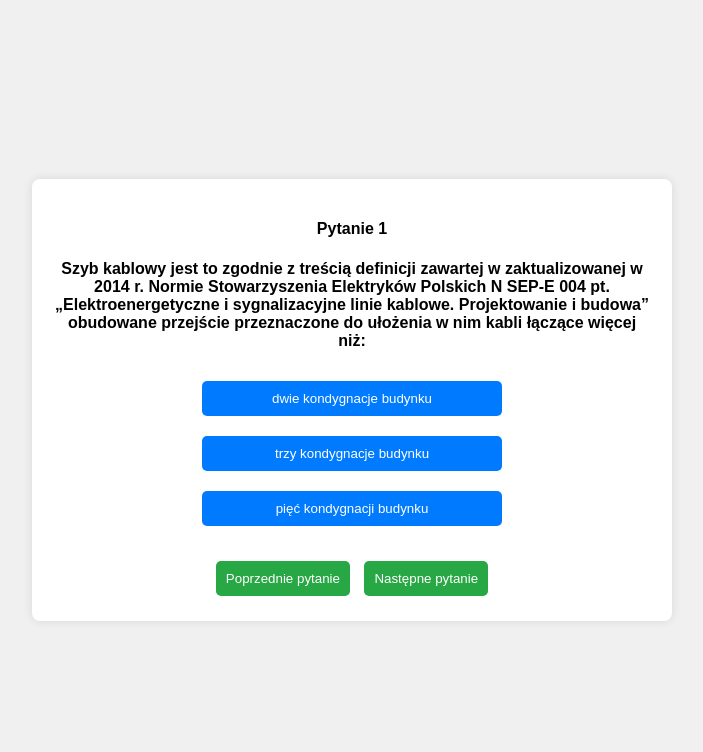
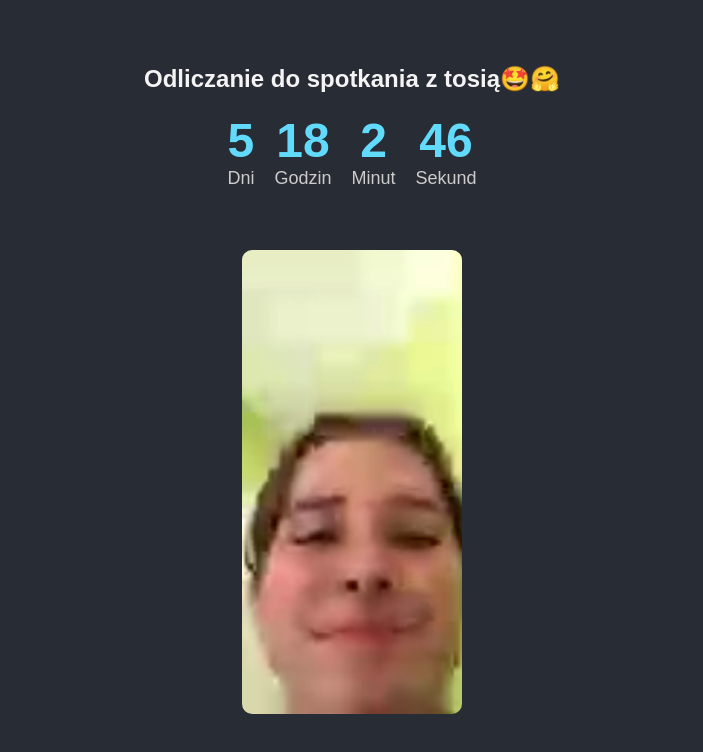
Before and after one commit to JTraf/yohny.github.io, a plain HTML site: page index.html in a window 1280 px wide. Shown: the whole page, without its empty margins (288-991 px from the left). Drawn offline with Linux system fonts and the light colour scheme.

Commit message:
Add files via upload

```diff
--- a/index.html
+++ b/index.html
@@ -1,30 +1,34 @@
 <!DOCTYPE html>
 <html lang="pl">
   <head>
-    <meta charset="UTF-8">
-    <meta name="viewport" content="width=device-width, initial-scale=1.0">
-    <title>Test</title>
-    <link rel="stylesheet" href="styles.css">
+    <meta charset="UTF-8" />
+    <meta name="viewport" content="width=device-width, initial-scale=1.0" />
+    <title>Licznik czasu</title>
+    <link rel="stylesheet" href="styles.css" />
   </head>
   <body>
-    <div class="quiz-container">
-        <div id="question-container">
-            <h4 id="question-number">Pytanie 1</h2>
-            <h4 id="question">Pytanie</h4>
-            <div class="options">
-                <button class="option" onclick="selectOption(0)">Option 1</button>
-                <button class="option" onclick="selectOption(1)">Option 2</button>
-                <button class="option" onclick="selectOption(2)">Option 3</button>
+    <div class="countdown-container">
+      <h1>Odliczanie do spotkania z tosią🤩🤗</h1>
+      <div id="countdown">
+        <div class="time-section">
+          <span id="days">00</span>
+          <p>Dni</p>
         </div>
-            <div class="navigation">
-                <button onclick="previousQuestion()">Poprzednie pytanie</button>
-                <button onclick="nextQuestion()">Następne pytanie</button>
+        <div class="time-section">
+          <span id="hours">00</span>
+          <p>Godzin</p>
+        </div>
+        <div class="time-section">
+          <span id="minutes">00</span>
+          <p>Minut</p>
+        </div>
+        <div class="time-section">
+          <span id="seconds">00</span>
+          <p>Sekund</p>
         </div>
       </div>
-        <div id="explanation-container" class="hidden">
-            <h3 id="explanation-title">Wyjaśnienie</h3>
-            <p id="explanation">Wyjaśnienie tutaj</p>
-            <button id="back-button" onclick="loadQuestion()">Powrót do pytania</button>
+      <div class="photo-frame">
+        <img src="zdjecie.jpg" alt="Tosia" id="photo" />
       </div>
     </div>
     <script src="script.js"></script>
--- a/script.js
+++ b/script.js
@@ -1,92 +1,25 @@
-const questions = [
-    {
-        question: "Szyb kablowy jest to zgodnie z treścią definicji zawartej w zaktualizowanej w 2014 r. Normie Stowarzyszenia Elektryków Polskich N SEP-E 004 pt. „Elektroenergetyczne i sygnalizacyjne linie kablowe. Projektowanie i budowa” obudowane przejście przeznaczone do ułożenia w nim kabli łączące więcej niż:",
-        options: ["dwie kondygnacje budynku", "trzy kondygnacje budynku", "pięć kondygnacji budynku"],
-        correct: 0,
-        explanation: "1.3.14 Szyb kablowy - Wydzielony obudowany pionowy przepust łączący więcej niż dwie kondygnacje budynku przeznaczony do ułożenia w nim kabli."
-    },
-    {
-        question: "Przepisy przeciwpożarowe wymagają, aby stałe samoczynne urządzenia gaśnicze wodne było stosowane w:",
-        options: ["budynkach służących celom gastronomicznym o liczbie miejsc powyżej 600", "budynkach, w których występuje strefa pożarowa służąca celom gastronomicznym o liczbie miejsc powyższej 600", "budynkach służących celom gastronomicznym o liczbie miejsc powyżej 300"],
-        correct: 0,
-        explanation: `§ 27. [Obiekty, w których wymagane jest stosowanie stałych urządzeń gaśniczych]
-        1. Stosowanie stałych urządzeń gaśniczych związanych na stałe z obiektem, zawierających zapas środka gaśniczego i uruchamianych samoczynnie we wczesnej fazie rozwoju pożaru, jest wymagane w:
-        1) archiwach wyznaczonych przez Naczelnego Dyrektora Archiwów Państwowych;
-        2) muzeach oraz zabytkach budowlanych, wyznaczonych przez Generalnego Konserwatora Zabytków w uzgodnieniu z Komendantem Głównym Państwowej Straży Pożarnej;
-        3) ośrodkach elektronicznego przetwarzania danych o znaczeniu krajowym.
-        2. Stosowanie stałych samoczynnych urządzeń gaśniczych wodnych jest wymagane w:
-        1) budynkach handlowych lub wystawowych:
-        a) jednokondygnacyjnych, w strefie pożarowej zakwalifikowanej do kategorii zagrożenia ludzi ZL I o powierzchni powyżej 8 000 m2,
-        b) wielokondygnacyjnych, w strefie pożarowej zakwalifikowanej do kategorii zagrożenia ludzi ZL I o powierzchni powyżej 5 000 m2;
-        2) w budynkach o liczbie miejsc służących celom gastronomicznym powyżej 600;
-        3) budynkach użyteczności publicznej wysokościowych;
-        4) budynkach zamieszkania zbiorowego wysokościowych.`
-    },
-    {
-        question: "Zgodnie z Polską Normą PN-EN 12845 „Stałe urządzenia gaśnicze. Urządzenia tryskaczowe. Projektowanie, instalowanie i konserwacja”, oddzielenie między przestrzenią chronioną urządzeniem tryskaczowym i przestrzenią niechronioną powinno mieć odporność ogniową wymaganą dla ścian i stropów oddzieleń przeciwpożarowych, przy czym nie mniejszą niż:",
-        options: ["30 min", "60 min", "120 min"],
-        correct: 1,
-        explanation: `5.3 Oddzielenie przeciwpożarowe
-        Oddzielenie między przestrzenią chronioną urządzeniem tryskaczowym i przestrzenią nie chronioną powinno mieć odporność ogniową określoną przez upoważnioną jednostkę, lecz w żadnym przypadku nie mniejszą niż 60 min. Drzwi powinny być samozamykające lub powinny zamykać się automatycznie w przypadku pożaru.
-        UWAGA Żadna część budynku (lub jego segmentu), nie chroniona urządzeniem tryskaczowym, nie powinna być usytuowana bezpośrednio poniżej części (lub segmentu) budynku chronionej urządzeniem tryskaczowym, z wyjątkami wg 5.1.1 i 5.1.2.`
-    }
-];
+const targetDate = new Date("2024-10-31T16:00:00");
 
-let currentQuestionIndex = 0;
+function updateCountdown() {
+  const now = new Date();
+  const timeDifference = targetDate - now;
 
-function loadQuestion() {
-    const question = questions[currentQuestionIndex];
-    document.getElementById("question-number").textContent = `Pytanie ${currentQuestionIndex + 1}`;
-    document.getElementById("question").textContent = question.question;
-    const options = document.querySelectorAll(".option");
-    options.forEach((option, index) => {
-        option.textContent = question.options[index];
-        option.style.backgroundColor = ''; // Reset button color
-    });
-    adjustContainerWidth();
-    document.getElementById("question-container").classList.remove("hidden");
-    document.getElementById("explanation-container").classList.add("hidden");
+  if (timeDifference <= 0) {
+    document.getElementById("countdown").innerHTML = "<h2>Czas upłynął!</h2>";
+    return;
+  }
+
+
+  const days = Math.floor(timeDifference / (1000 * 60 * 60 * 24));
+  const hours = Math.floor((timeDifference % (1000 * 60 * 60 * 24)) / (1000 * 60 * 60));
+  const minutes = Math.floor((timeDifference % (1000 * 60 * 60)) / (1000 * 60));
+  const seconds = Math.floor((timeDifference % (1000 * 60)) / 1000);
+
+  document.getElementById("days").innerText = days;
+  document.getElementById("hours").innerText = hours;
+  document.getElementById("minutes").innerText = minutes;
+  document.getElementById("seconds").innerText = seconds;
 }
 
-function selectOption(index) {
-    const question = questions[currentQuestionIndex];
-    const selectedOption = document.querySelectorAll(".option")[index];
-    if (index === question.correct) {
-        document.getElementById("explanation").textContent = question.explanation;
-        document.getElementById("question-container").classList.add("hidden");
-        document.getElementById("explanation-container").classList.remove("hidden");
-    } else {
-        selectedOption.style.backgroundColor = 'red';
-    }
-}
 
-function nextQuestion() {
-    if (currentQuestionIndex < questions.length - 1) {
-        currentQuestionIndex++;
-        loadQuestion();
-    } else {
-        alert("Nie ma więcej pytań!");
-        restartQuiz();
-    }
-}
-
-function previousQuestion() {
-    if (currentQuestionIndex > 0) {
-        currentQuestionIndex--;
-        loadQuestion();
-    }
-}
-
-function restartQuiz() {
-    currentQuestionIndex = 0;
-    loadQuestion();
-}
-
-function adjustContainerWidth() {
-    const questionText = document.getElementById("question");
-    const length = questionText.textContent.length;
-    const newWidth = Math.min(600, Math.max(300, length * 8)); // Adjust based on length
-    questionText.style.width = `${newWidth}px`;
-}
-
-document.addEventListener("DOMContentLoaded", loadQuestion);
+setInterval(updateCountdown, 1000);
--- a/styles.css
+++ b/styles.css
@@ -1,87 +1,67 @@
-body {
-    font-family: Arial, sans-serif;
-    display: flex;
-    justify-content: center;
-    align-items: center;
-    height: 100vh;
-    margin: 0;
-    background-color: #f0f0f0;
+* {
+  box-sizing: border-box;
+  margin: 0;
+  padding: 0;
 }
 
-.quiz-container {
-    background-color: white;
-    padding: 20px;
-    border-radius: 8px;
-    box-shadow: 0 0 10px rgba(0, 0, 0, 0.1);
-    text-align: center;
-    transition: width 0.3s ease;
+body {
+  display: flex;
+  justify-content: center;
+  align-items: center;
+  height: 100vh;
+  font-family: Arial, sans-serif;
+  background-color: #282c34;
+  color: #ffffff;
 }
 
-.question-text {
-    display: inline-block;
-    text-align: left;
-    max-width: 100%;
-    word-wrap: break-word;
-    transition: width 0.3s ease;
+.countdown-container {
+  text-align: center;
+  display: flex;
+  flex-direction: column;
+  align-items: center;
+  gap: 20px;
 }
 
-.options {
-    display: flex;
-    flex-direction: column;
-    align-items: center;
-    margin-top: 20px;
+h1 {
+  font-size: 24px;
+  color: #f4f4f4;
 }
 
-.option {
-    display: block;
-    margin: 10px 0;
-    padding: 10px;
-    width: 100%; /* Ensure buttons take full width of the container */
-    max-width: 300px; /* Max width of buttons */
-    background-color: #007BFF;
-    color: white;
-    border: none;
-    border-radius: 5px;
-    cursor: pointer;
-    text-align: center;
+#countdown {
+  display: flex;
+  gap: 20px;
+  justify-content: center;
 }
 
-.option:hover {
-    background-color: #0056b3;
+.time-section {
+  display: flex;
+  flex-direction: column;
+  align-items: center;
 }
 
-.navigation {
-    margin-top: 20px;
+.time-section span {
+  font-size: 48px;
+  font-weight: bold;
+  color: #61dafb;
 }
 
-.navigation button {
-    margin: 5px;
-    padding: 10px;
-    background-color: #28a745;
-    color: white;
-    border: none;
-    border-radius: 5px;
-    cursor: pointer;
+.time-section p {
+  font-size: 18px;
+  color: #ccc;
 }
 
-.navigation button:hover {
-    background-color: #218838;
+.photo-frame {
+  width: 240px;
+  height: 506px;
+  padding: 10px;
+  display: flex;
+  align-items: center;
+  justify-content: center;
+  margin-top: 20px;
 }
 
-#back-button {
-    margin-top: 20px;
-    padding: 10px;
-    background-color: #ffc107;
-    color: white;
-    border: none;
-    border-radius: 5px;
-    cursor: pointer;
+.photo-frame img {
+  max-width: 100%;
+  max-height: 100%;
+  border-radius: 10px;
 }
-
-#back-button:hover {
-    background-color: #e0a800;
-}
-
-.hidden {
-    display: none;
-}
```
Also changed, not shown: zdjecie.jpg (added). Lines whose indentation alone changed are shown as unchanged.
